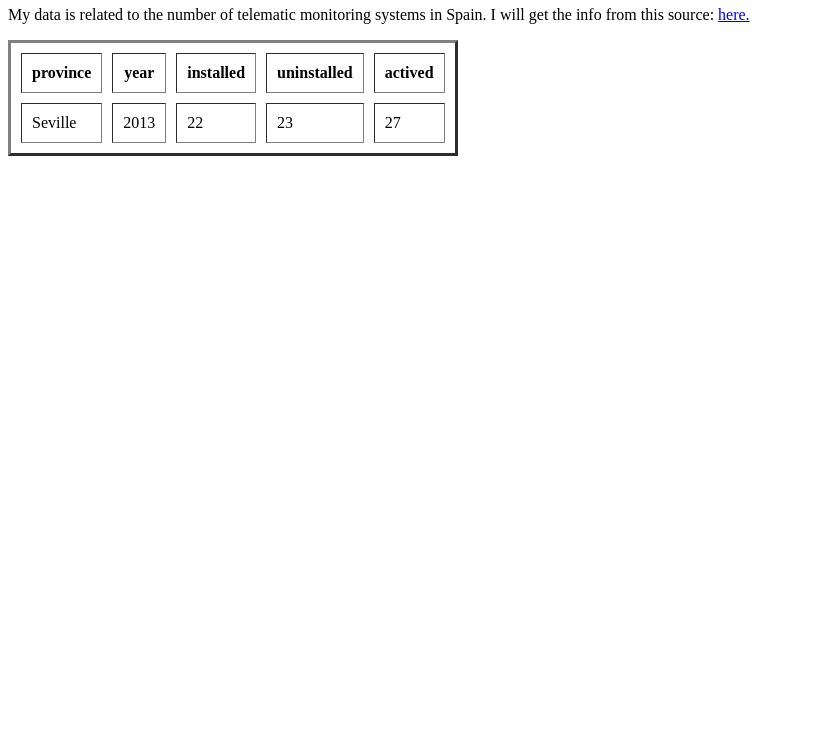
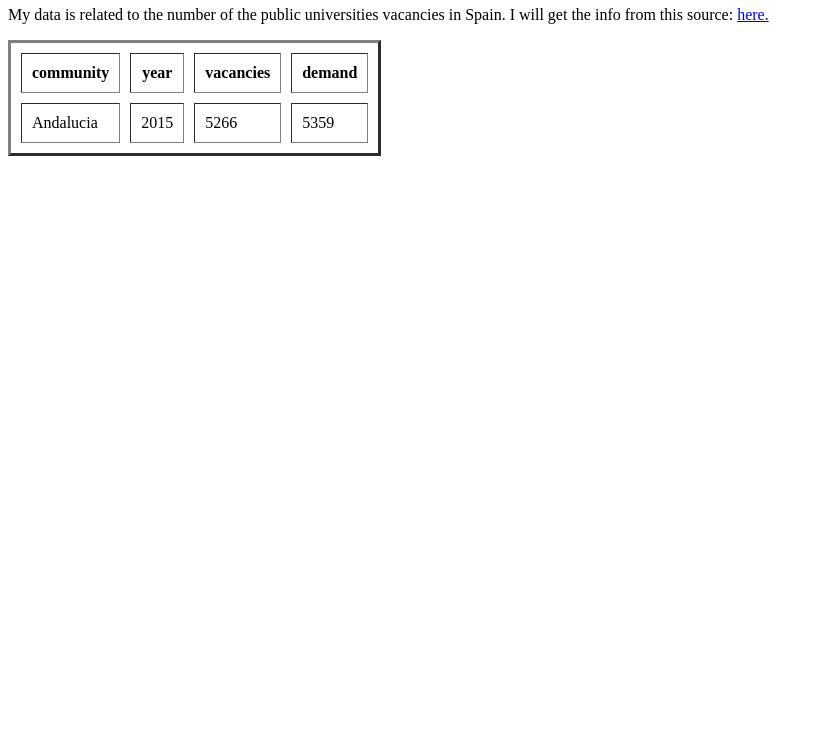
Before and after one commit to sos-2016-jun-ucp/sos-2016-jun-ucp, a website: page static/html/about/university-indicators/index.html in a window 1280 px wide. Shown: the part 60-800 px from the top of the page, without its empty margins (0-824 px from the left). Drawn offline with Linux system fonts and the light colour scheme; files that its build step writes are made by us from their sources.

Commit message:
Some changes in the HTML

```diff
--- /dev/null
+++ b/efforts/detailed.csv
@@ -0,0 +1,3 @@
+User,Email,Client,Project,Task,Description,Billable,Start date,Start time,End date,End time,Duration,Tags,Amount ()
+Uli153,uli153@gmail.com,,,,#5 Make an integration with another external api - API 4,No,2016-06-20,07:39:20,2016-06-20,10:40:05,03:00:45,,
+Uli153,uli153@gmail.com,,,,#6 Solving some bugs in the GUI,No,2016-06-20,10:40:02,2016-06-20,12:55:43,02:15:41,,
--- /dev/null
+++ b/efforts/summary.csv
@@ -0,0 +1,2 @@
+User,Registered time,Billable time,Amount ()
+Uli153,519:28:23,,
--- a/static/html/about/university-indicators/index.html
+++ b/static/html/about/university-indicators/index.html
@@ -1,30 +1,27 @@
 <html>
-<!-- Web page of /about/telematic-monitorings "https://sos-2016-10.herokuapp.com/about/telematic-monitorings/" -->
 <head>
-  <link href="/style.css" rel="stylesheet" type="text/css">
 </head>
 <body>
-  <h1>Telematic monitorings</h1>
-  <p>My data is related to the number of telematic monitoring systems in Spain. I will get the info from this source: <a href="http://www.violenciagenero.msssi.gob.es/violenciaEnCifras/home.htm">here.</a></p>
+  <h1>University indicators</h1>
+  <p>My data is related to the number of the public universities vacancies in Spain. I will get the info from this source: <a href="http://www.mecd.gob.es/educacion-mecd/areas-educacion/universidades/estadisticas-informes/datos-cifras.html">here.</a></p>
 
   <!--Table -->
   <!-- Columns -->
   <table cellspacing="10" cellpadding="10" border="3">
     <tr>
-      <th scope="col">province</th>
+      <th scope="col">community</th>
       <th scope="col"><strong>year</th>
-      <th scope="col"><strong>installed</th>
-      <th scope="col"><strong>uninstalled</th>
-      <th scope="col"><strong>actived</th>
+      <th scope="col"><strong>vacancies</th>
+      <th scope="col"><strong>demand</th>
+
     </tr>
 
     <!-- Rows -->
     <tr>
-      <td>Seville</td>
-      <td>2013</td>
-      <td>22</td>
-      <td>23</td>
-      <td>27</td>
+      <td>Andalucia</td>
+      <td>2015</td>
+      <td>5266</td>
+      <td>5359</td>
     </tr>
   </table>
 
```
Also changed, not shown: static/html/about/index.html (+2 -5 lines), 2 other files.
